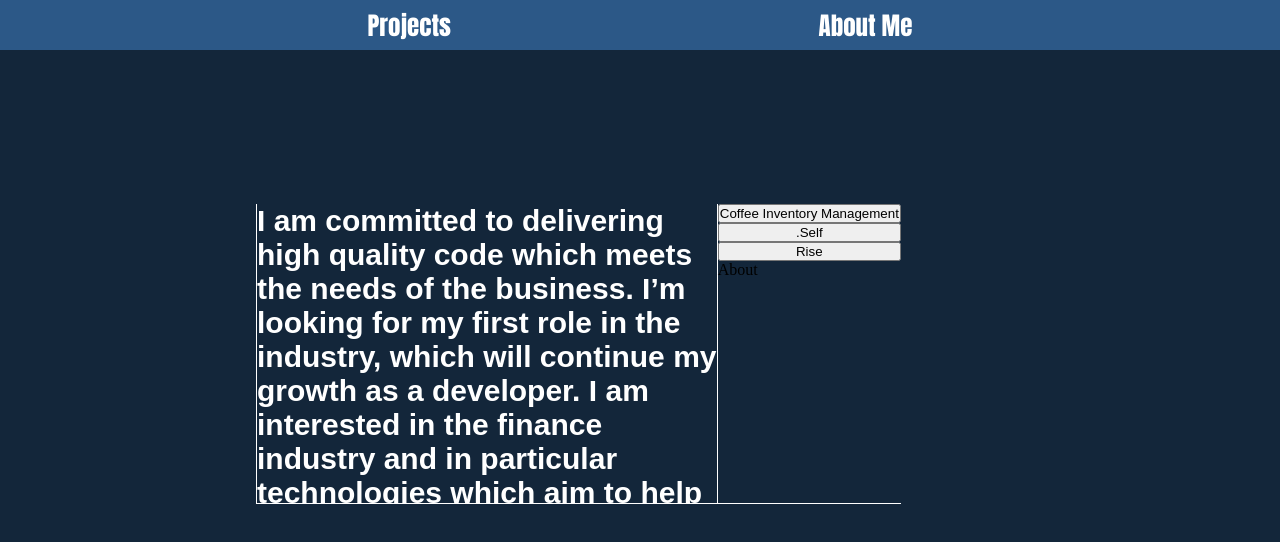
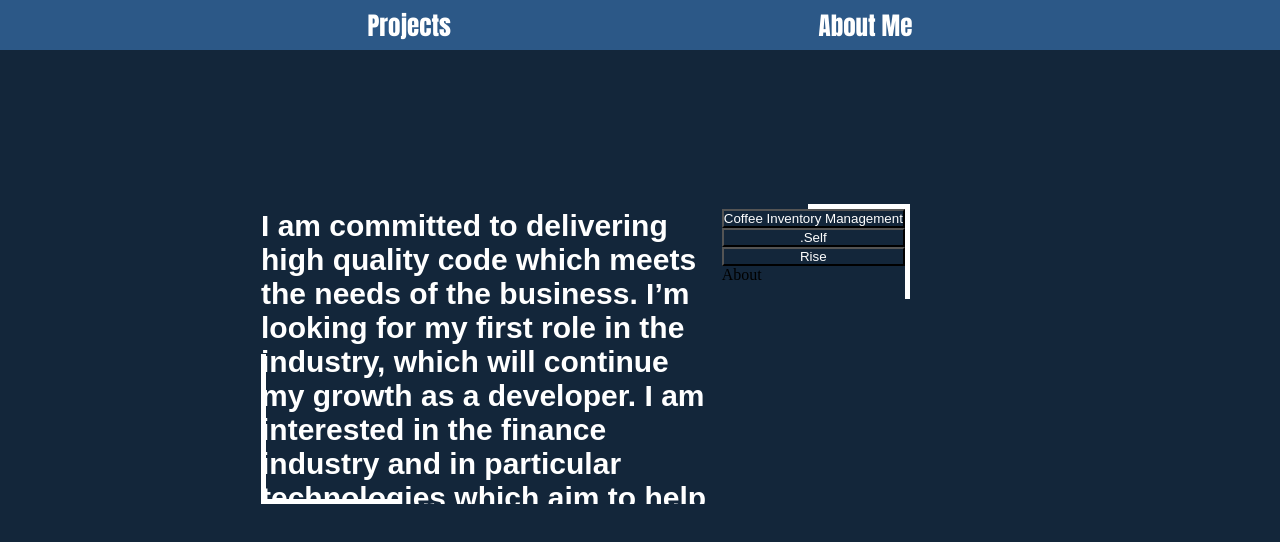
Before and after one commit to MackieJG/portfolio, a Next.js app: page /home in a window 1280 px wide. Shown: the top 542 px of the page. Built offline with nearby package versions, Linux system fonts and the light colour scheme.

Commit message:
updating styling of buttons

```diff
--- a/src/pages/home.js
+++ b/src/pages/home.js
@@ -43,9 +43,9 @@ export default function Home() {
                 </div>
 
                 <div className={styles.linkMe}>
-                    <button onClick={handleCoffeeProjectClick}>Coffee Inventory Management</button>
-                    <button onClick={handleSelfProjectClick}>.Self</button>
-                    <button onClick={handleRiseProjectClick}>Rise</button>
+                    <button className={styles.button} onClick={handleCoffeeProjectClick}>Coffee Inventory Management</button>
+                    <button className={styles.button} onClick={handleSelfProjectClick}>.Self</button>
+                    <button className={styles.button} onClick={handleRiseProjectClick}>Rise</button>
                     <Link href="/about">About</Link>
                 </div>
             </div>
--- a/src/styles/welcome.module.css
+++ b/src/styles/welcome.module.css
@@ -10,22 +10,50 @@
 .linkMe {
     display:flex;
     flex-direction: column;
-    border-left: 1px solid rgb(255, 255, 255);
-    border-bottom: 1px solid rgb(255, 255, 255);
     margin-top: 20%;
+    position: relative;
+    padding: 5px;
+}
+
+.linkMe::after {
+    content: "";
+    position: absolute;
+    top: 0;
+    right: 0;
+    bottom: 0;
+    width: 50%;
+    height: 30%;
+    border-top: 5px solid rgb(255, 255, 255);
+    border-right: 5px solid rgb(255, 255, 255);
 
 }
 
 .aboutMe {
     display:flex;
     flex-direction: column;
-    border-left: 1px solid rgb(255, 255, 255);
-    border-bottom: 1px solid rgb(255, 255, 255);
+    position: relative;
     font-family:Arial, Helvetica, sans-serif;
-    color: white;
+    color: rgb(255, 255, 255);
     font-weight: bolder;
     font-size:30px;
     margin-top: 20%;
     flex-basis: 60%;
     height: 300px;
+    padding: 5px;
 }
+
+.aboutMe::after {
+    content:"";
+    position: absolute;
+    bottom: 0;
+    width: 30%;
+    height: 50%;
+    border-left: 5px solid white;
+    border-bottom: 5px solid white;
+    box-sizing: border-box;
+}
+
+.button {
+    background-color: #13263a;
+    color:rgb(255, 255, 255)
+}
```
